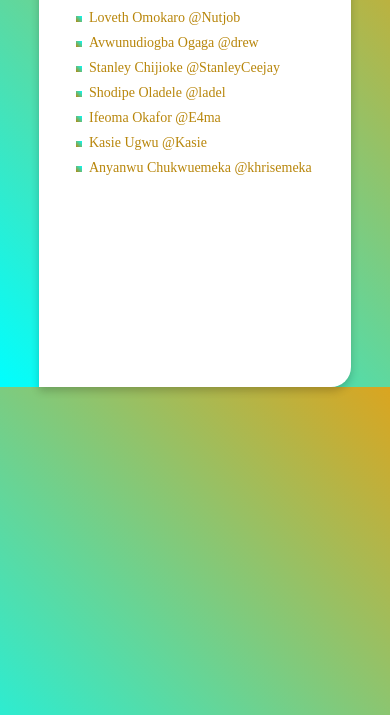
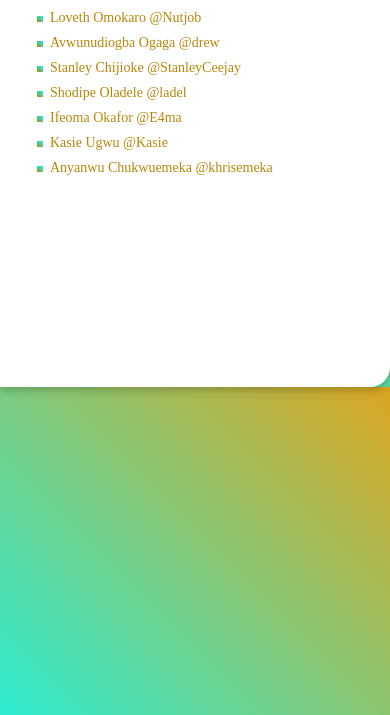
Before and after one commit to ISOkafor/team-apollo.github.io, a plain HTML site: page index.html in a window 390 px wide. Shown: the part 129-844 px from the top of the page. Drawn offline with Linux system fonts and the light colour scheme.

Commit message:
Update style.css

```diff
--- a/css/style.css
+++ b/css/style.css
@@ -51,8 +51,8 @@ body {
     }
 
     .card-element {
-        width: 80vw;
-        height: 60vh;
+        min-width: 80vw;
+        min-height: 60vh;
     }
 
     .team-members {
```
